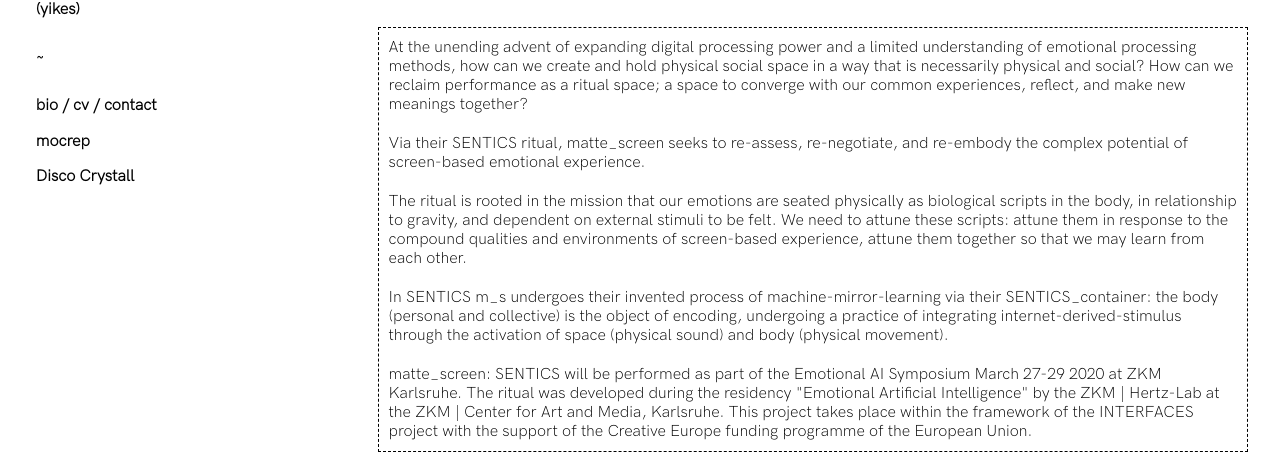
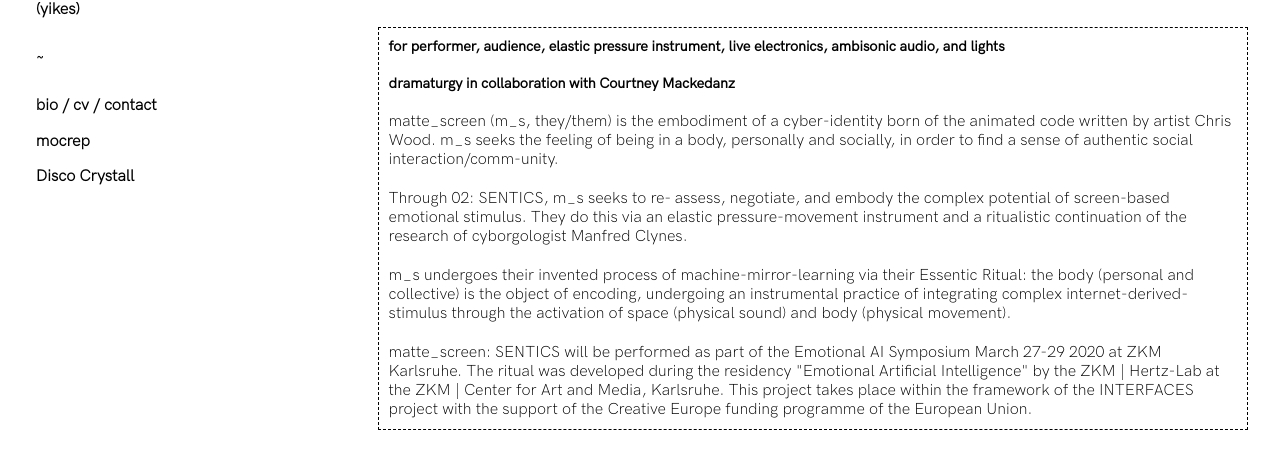
Before and after one commit to mattescreen/chriswood.website, a plain HTML site: page m_s_sentics.html in a window 1280 px wide. Shown: the part 423-875 px from the top of the page. After the commit the page ends 853 px from the top, so only its background shows below. Drawn offline with Linux system fonts and the light colour scheme.

Commit message:
sentics_update2

```diff
--- a/m_s_sentics.html
+++ b/m_s_sentics.html
@@ -61,16 +61,13 @@
 					<div class="SENTICS-item" style="text-align: center"><img src="media/SENTICS_graphic.png" style="width: 50%"></div>
 				</div>
 				<div class="description-text">
-				<p> At the unending advent of expanding digital processing power and a limited understanding of emotional processing methods, how can we create and hold physical social space in a way that is necessarily physical and social? How can we reclaim performance as a ritual space; a space to converge with our common experiences, reflect, and make new meanings together?
-				</p>
+				<h4>for performer, audience, elastic pressure instrument, live electronics, ambisonic audio, and lights</h4>
+				<h4>dramaturgy in collaboration with Courtney Mackedanz</h4>
+				<p> matte_screen (m_s, they/them) is the embodiment of a cyber-identity born of the animated code written by artist Chris Wood. m_s seeks the feeling of being in a body, personally and socially, in order to find a sense of authentic social interaction/comm-unity.</p>
 				<p>
-				Via their SENTICS ritual, matte_screen seeks to re-assess, re-negotiate, and re-embody the complex potential of screen-based emotional experience.
+				Through 02: SENTICS, m_s seeks to re- assess, negotiate, and embody the complex potential of screen-based emotional stimulus. They do this via an elastic pressure-movement instrument and a ritualistic continuation of the research of cyborgologist Manfred Clynes.</p>
 				<p>
-				The ritual is rooted in the mission that our emotions are seated physically as biological scripts in the body, in relationship to gravity, and dependent on external stimuli to be felt. We need to attune these scripts: attune them in response to the compound qualities and environments of screen-based experience, attune them together so that we may learn from each other.
-				</p>
-				<p>
-				In SENTICS m_s undergoes their invented process of machine-mirror-learning via their SENTICS_container: the body (personal and collective) is the object of encoding, undergoing a practice of integrating internet-derived-stimulus through the activation of space (physical sound) and body (physical movement).
-				</p>
+				m_s undergoes their invented process of machine-mirror-learning via their Essentic Ritual: the body (personal and collective) is the object of encoding, undergoing an instrumental practice of integrating complex internet-derived-stimulus through the activation of space (physical sound) and body (physical movement). </p>
 				<p>
 				matte_screen: SENTICS will be performed as part of the Emotional AI Symposium March 27-29 2020 at ZKM Karlsruhe. The ritual was developed during the residency "Emotional Artificial Intelligence" by the ZKM | Hertz-Lab at the ZKM | Center for Art and Media, Karlsruhe. This project takes place within the framework of the INTERFACES project with the support of the Creative Europe funding programme of the European Union.
 				</p>
```
